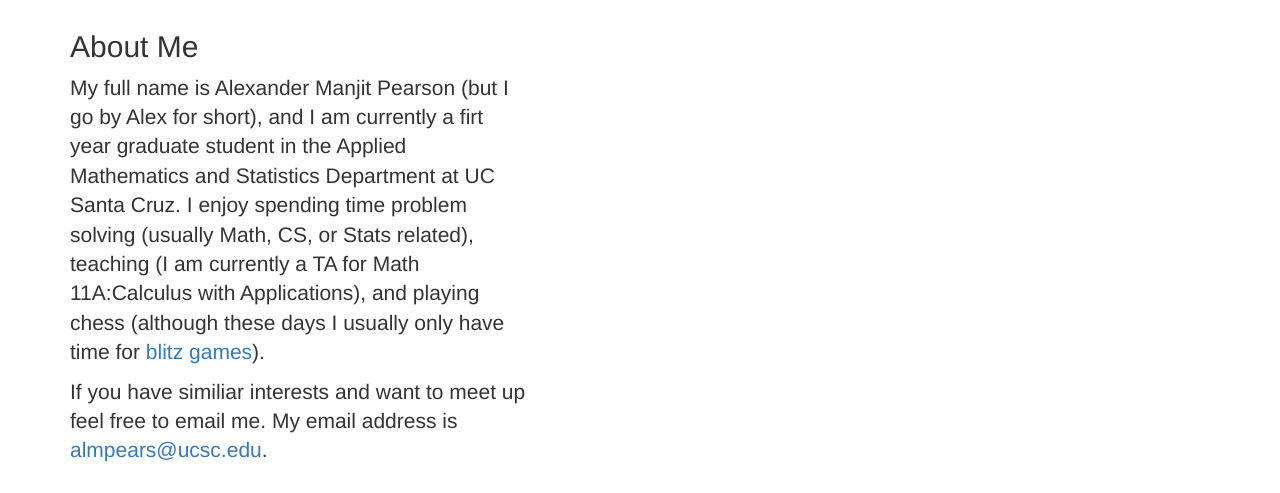
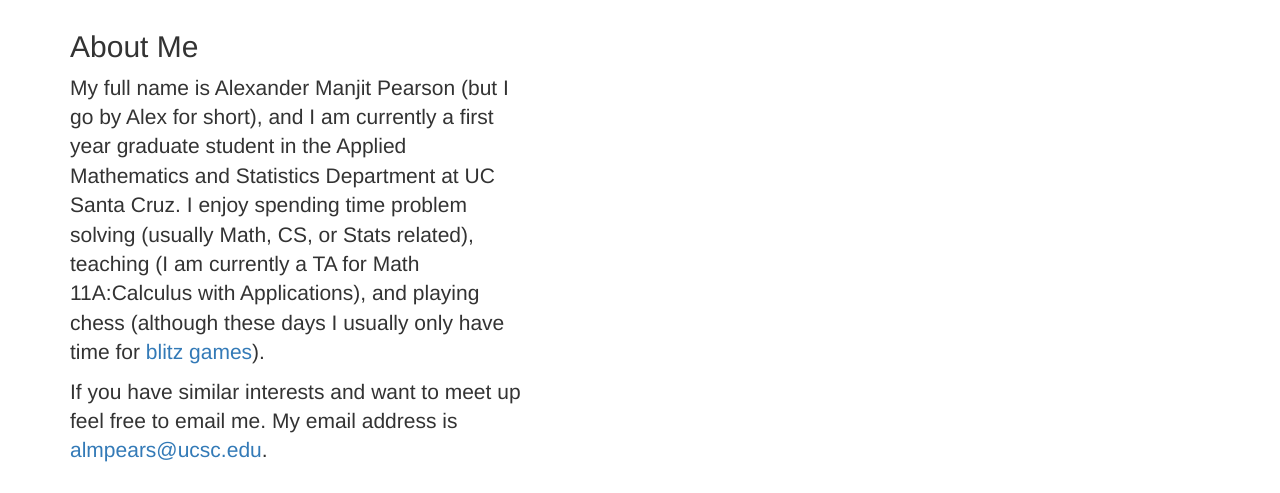
Before and after one commit to apearson1995/Alex-Pearson-s-Website, a Jekyll site: the page built from _posts/2014-09-23-services-3.markdown, in a window 1280 px wide and 1400 px high. Shown: the part 311-804 px from the top of the window. Built offline with Jekyll 4.4.1, drawn with Linux system fonts in a browser that asks for light colours; nearby versions of some CDN libraries; library files that are not in the unit come from our copies; some of the changed text lies outside the part shown.

Commit message:
Spellchecked written parts of website

```diff
--- a/_posts/2014-09-21-services-1.markdown
+++ b/_posts/2014-09-21-services-1.markdown
@@ -6,10 +6,10 @@
 description: |
 ---
 My full name is Alexander Manjit Pearson (but I go by Alex for short), and I
-am currently a firt year graduate student in the Applied Mathematics and Statistics
+am currently a first year graduate student in the Applied Mathematics and Statistics
 Department at UC Santa Cruz.  I enjoy spending time problem solving (usually Math, CS, or Stats related),
 teaching (I am currently a TA for Math 11A:Calculus with Applications), and playing chess
 (although these days I usually only have time for [blitz games](https://www.thefreedictionary.com/blitz+chess)).
 
-If you have similiar interests and want to meet up feel free to email me.  My
+If you have similar interests and want to meet up feel free to email me.  My
 email address is [almpears@ucsc.edu](almpears@ucsc.edu).
--- a/_posts/2014-09-23-services-3.markdown
+++ b/_posts/2014-09-23-services-3.markdown
@@ -14,7 +14,7 @@
 [CS 70: Discrete Mathematics and Probability Theory](TA'd https://inst.eecs.berkeley.edu/~cs70/su16/),
 and during the Spring of 2018 I was a substitute teacher for the [Kern High
 School District](https://www.kernhigh.org/). Below are a couple testimonials I
-have recieved about my teaching (from course evaluations).
+have received about my teaching (from course evaluations).
 
 > Thank you for breaking down probability concepts to their basic level for me
 > during HW Parties and your office hours!! Your explanations help me
```
